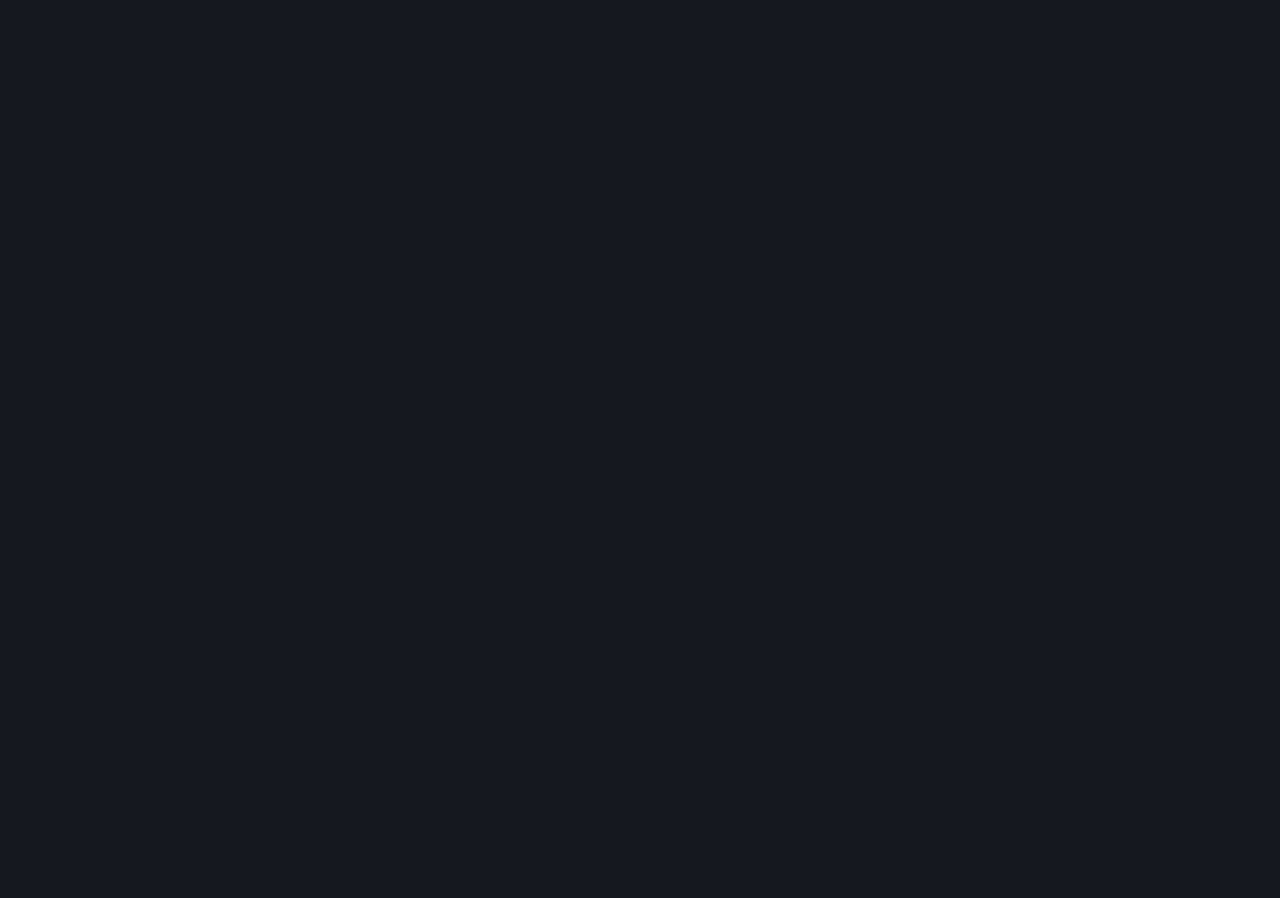
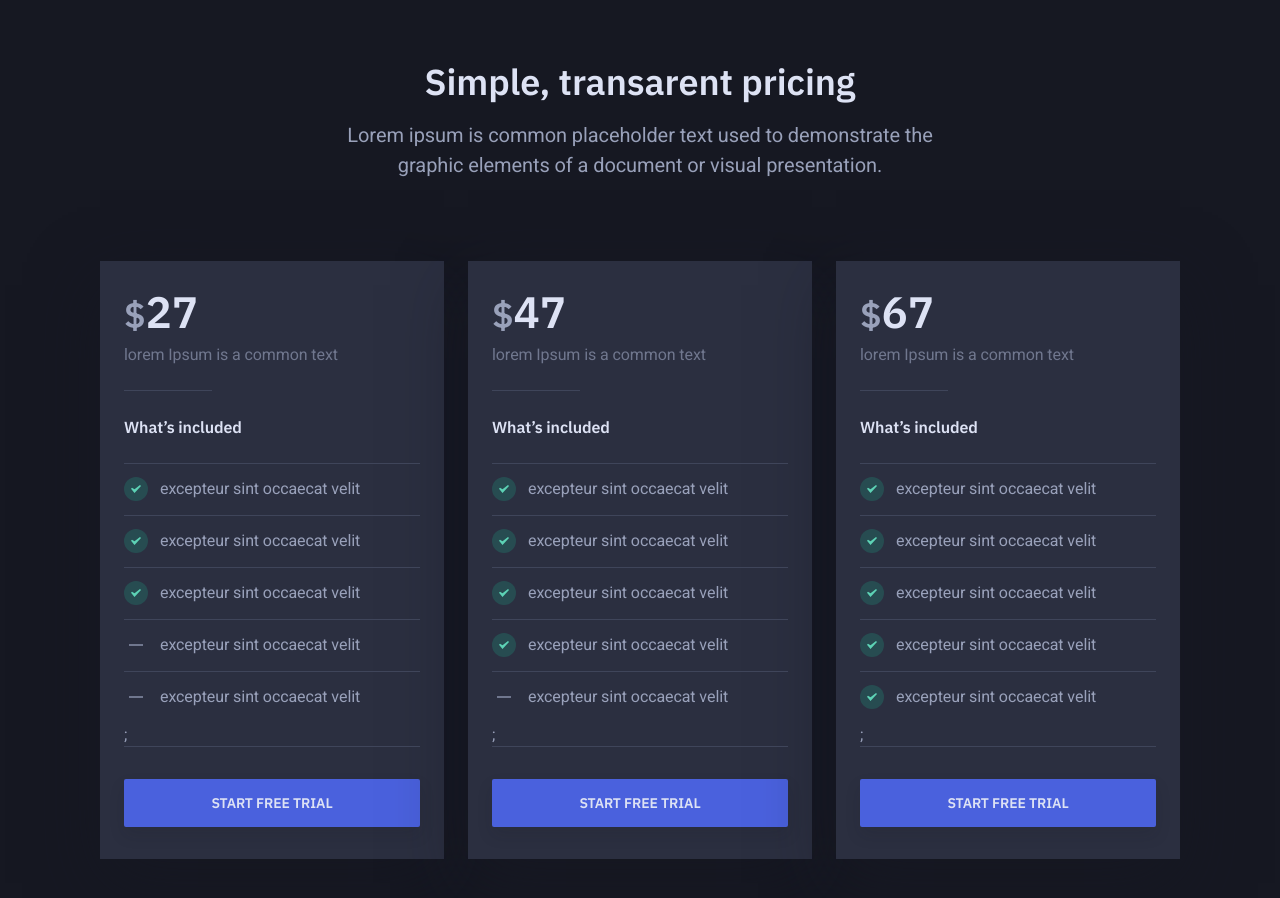
Before and after one commit to syawal2kalii/react-intermediate-cube, a React (Create React App) app: page / in a window 1280 px wide. Shown: the part 1360-2258 px from the top of the page. Before the commit the page ends 1339 px from the top, so only its background shows below. Built offline with nearby package versions, Linux system fonts and the light colour scheme.

Commit message:
8_pricing_page

```diff
--- a/src/elements/Button.js
+++ b/src/elements/Button.js
@@ -1,22 +1,21 @@
-import React from 'react'
-import propTypes from 'prop-types'
+import React from "react";
+import propTypes from "prop-types";
 export default function Button(props) {
-    const className=['button'];
-    if(props.isPrimary)
-        className.push('button-primary');
-    if(props.isWideMobile)
-        className.push('button-wide-mobile');
-    if(props.isSmall)
-        className.push('button-sm');
-    return (
+  const className = ["button"];
+  if (props.isPrimary) className.push("button-primary");
+  if (props.isWideMobile) className.push("button-wide-mobile");
+  if (props.isSmall) className.push("button-sm");
+  if (props.isBlock) className.push("button-block");
+  return (
+    <div>
+      <button className={className.join(" ")}>{props.children}</button>
+    </div>
+  );
 
-        <div>
-            <button className={className.join(" ")}>{props.children}</button>
-        </div>
-    )
-    Button.propTypes = {
-        isPrimary:propTypes.bool,
-        isWideMobile:propTypes.bool,
-        isSmall:propTypes.bool
-    };
 }
+Button.propTypes = {
+    isPrimary: propTypes.bool,
+    isWideMobile: propTypes.bool,
+    isSmall: propTypes.bool,
+    isBlock: propTypes.bool,
+  };
--- /dev/null
+++ b/src/elements/Card.js
@@ -0,0 +1,21 @@
+import React from 'react'
+import propTypes from 'prop-types'
+
+export default function Card(props) {
+    const className=["tiles-item"];
+    className.push(props.className);
+    return (
+        <div className={className.join(" ")}>
+      <div
+        className={`tiles-item-inner ${props.hasShadow ? " has-shadow" : ""}`}
+      >
+        {props.children}
+      </div>
+    </div>
+    );
+}
+
+Card.propTypes={
+    hasShadow: propTypes.bool,
+    className: propTypes.string,
+}
--- /dev/null
+++ b/src/elements/Lists.js
@@ -0,0 +1,28 @@
+import React from 'react'
+import propTypes from 'prop-types'
+
+
+
+export default function Lists(props) {
+    const className = ["list-reset"];
+    className.push(props.className);
+    if (props.isSmall) className.push("text-xs");
+    return (
+        <ul className={className.join(" ")}>
+            {props.data.map(
+                (list,index) => {
+                return (
+                    <li key={index} className={list.isChecked ? "is-checked" : ""}>
+                        {list.content}
+                    </li>
+                );
+            })};
+        </ul>
+    );
+}
+
+Lists.propTypes={
+    className : propTypes.string,
+    data : propTypes.array,
+    isSmall : propTypes.bool,
+};
--- a/src/scenes/Homepage.js
+++ b/src/scenes/Homepage.js
@@ -3,8 +3,11 @@
 import Section from "elements/Section";
 import Fade from "react-reveal/Fade";
 import HeroImage from "assets/images/hero-image.png";
-import Clients from 'parts/Clients'
+import Clients from "parts/Clients";
 import Feature from "parts/Features";
+import Card from 'elements/Card';
+import Lists from 'elements/Lists';
+import Button from 'elements/Button'
 
 import FeatureTile01 from "assets/images/feature-tile-icon-01.svg";
 import FeatureTile02 from "assets/images/feature-tile-icon-02.svg";
@@ -16,23 +19,60 @@
       imgAlt: "Feature tile icon 01",
       title: "Join BWA",
       description:
-        "A pseudo-Latin text used in web design, layout, and printing in place of things to emphasise design."
+        "A pseudo-Latin text used in web design, layout, and printing in place of things to emphasise design.",
     },
     {
       imgSrc: FeatureTile02,
       imgAlt: "Feature tile icon 02",
       title: "Join BWA",
       description:
-        "A pseudo-Latin text used in web design, layout, and printing in place of things to emphasise design."
+        "A pseudo-Latin text used in web design, layout, and printing in place of things to emphasise design.",
     },
     {
       imgSrc: FeatureTile03,
       imgAlt: "Feature tile icon 03",
       title: "Join BWA",
       description:
-        "A pseudo-Latin text used in web design, layout, and printing in place of things to emphasise design."
+        "A pseudo-Latin text used in web design, layout, and printing in place of things to emphasise design.",
     },
-
+  ];
+  const listPricing = [
+    {
+      price: 27,
+      currencySymbol: "$",
+      description: "lorem Ipsum is a common text",
+      features: [
+        { isChecked: true, content: "excepteur sint occaecat velit" },
+        { isChecked: true, content: "excepteur sint occaecat velit" },
+        { isChecked: true, content: "excepteur sint occaecat velit" },
+        { isChecked: false, content: "excepteur sint occaecat velit" },
+        { isChecked: false, content: "excepteur sint occaecat velit" },
+      ],
+    },
+    {
+      price: 47,
+      currencySymbol: "$",
+      description: "lorem Ipsum is a common text",
+      features: [
+        { isChecked: true, content: "excepteur sint occaecat velit" },
+        { isChecked: true, content: "excepteur sint occaecat velit" },
+        { isChecked: true, content: "excepteur sint occaecat velit" },
+        { isChecked: true, content: "excepteur sint occaecat velit" },
+        { isChecked: false, content: "excepteur sint occaecat velit" },
+      ],
+    },
+    {
+      price: 67,
+      currencySymbol: "$",
+      description: "lorem Ipsum is a common text",
+      features: [
+        { isChecked: true, content: "excepteur sint occaecat velit" },
+        { isChecked: true, content: "excepteur sint occaecat velit" },
+        { isChecked: true, content: "excepteur sint occaecat velit" },
+        { isChecked: true, content: "excepteur sint occaecat velit" },
+        { isChecked: true, content: "excepteur sint occaecat velit" },
+      ],
+    },
   ];
   return (
     <div className="body-wrap">
@@ -85,7 +125,61 @@
             </div>
           </div>
         </Section>
-
+        <Section className="pricing">
+          <div className="container">
+            <div className="pricing-inner section-inner has-top-divider">
+              <div className="section-header center-content">
+                <div className="container-xs">
+                  <h2 className="mt-0 mb-16">Simple, transarent pricing</h2>
+                  <p className="m-0">
+                    Lorem ipsum is common placeholder text used to demonstrate
+                    the graphic elements of a document or visual presentation.
+                  </p>
+                </div>
+              </div>
+              <div className="tiles-wrap">
+                {listPricing.map((list, index) => (
+                  <Card hasShadow>
+                    <div class="pricing-item-content">
+                      <div class="pricing-item-header pb-24 mb-24">
+                        <div class="pricing-item-price mb-4">
+                          <span class="pricing-item-price-currency h2">
+                            {list.currencySymbol}
+                          </span>
+                          <span
+                            class="pricing-item-price-amount h1 pricing-switchable"
+                            data-pricing-monthly="34"
+                            data-pricing-yearly="27"
+                          >
+                            {list.price}
+                          </span>
+                        </div>
+                        <div class="text-xs text-color-low">
+                          {list.description}
+                        </div>
+                      </div>
+                      <div class="pricing-item-features mb-40">
+                        <div class="pricing-item-features-title h6 text-xs text-color-high mb-24">
+                          What’s included
+                        </div>
+                        <Lists
+                          data={list.features}
+                          isSmall
+                          className="pricing-item-features-list mb-32"
+                        ></Lists>
+                      </div>
+                    </div>
+                    <div class="pricing-item-cta mb-8">
+                      <Button isPrimary isBlock>
+                        Start free trial
+                      </Button>
+                    </div>
+                  </Card>
+                ))}
+              </div>
+            </div>
+          </div>
+        </Section>
       </main>
     </div>
   );
```
